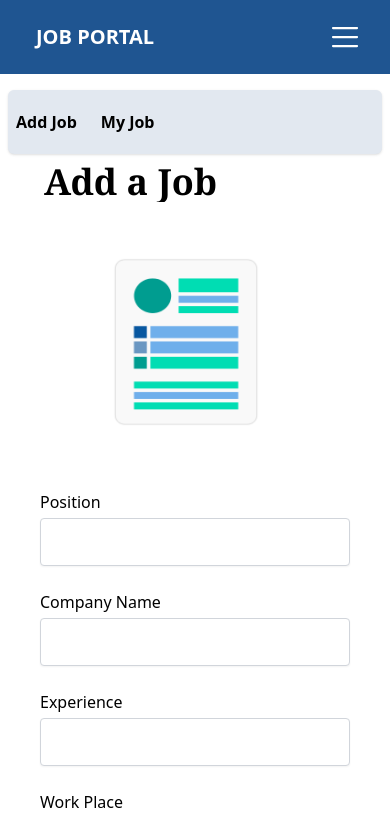
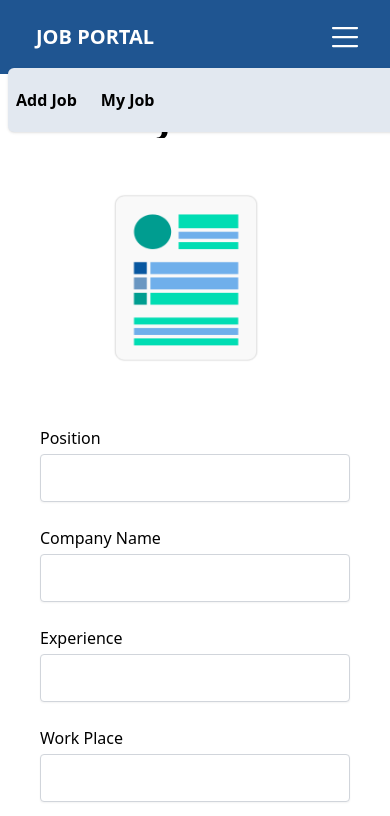
Before and after one commit to sarwar-asik/Job-portal-RTK, a React (Create React App) app: page /dashboard/addJob in a window 390 px wide. Shown: the top 816 px of the page. Built offline with nearby package versions, Linux system fonts and the light colour scheme; no server answers.

Commit message:
apply job

```diff
--- a/src/layout/dashboard/Dashboard.js
+++ b/src/layout/dashboard/Dashboard.js
@@ -4,8 +4,9 @@ import { Link, Outlet, useNavigate } from "react-router-dom";
 const Dashboard = () => {
   const navigate = useNavigate();
   return (
-    <div className="block lg:flex justify-between gap-5 mb-5 mt-4 px-2">
-      <section className="text-[16px] flex lg:flex-col gap-2 font-bold lg:w-[15%] bg-slate-200 shadow lg:min-h-[500px] py-3 rounded-md">
+    <div className="block lg:flex justify-between gap-5 mb-5 mt-4 px-2 relative">
+      <section className="text-[16px] flex lg:flex-col gap-2 font-bold lg:w-[15%] bg-slate-200 shadow lg:min-h-[500px] py-3 rounded-md fixed z-40
+      top-[68px] lg:static w-full">
         <Link
           to="/dashboard/addJob"
           className="hover:bg-slate-100 hover:shadow-xl rounded-md p-2 "
--- a/src/pages/employer/MyJobs.js
+++ b/src/pages/employer/MyJobs.js
@@ -2,11 +2,12 @@ import React, { useEffect } from "react";
 import { useGetJobsQuery, useJobByIdQuery } from "../../features/job/jobApi";
 import useGetData from "../../hooks/useGetData";
 import Swal from "sweetalert2";
+import mainApi from "../../shared/mainApi";
 
 const MyJobs = () => {
   // const data = useGetJobsQuery();
 
-  const [data] = useGetData("http://localhost:30002/api/v1/jobs");
+  const [data] = useGetData(`${mainApi}/api/v1/jobs`);
 
   // console.log(useJobByIdQuery("642bffc4680853685230b6a4"), "from id");
 
@@ -18,11 +19,15 @@ const MyJobs = () => {
 
   console.table("from useGetQuery", data, "my jobs");
   const applyJobs = (data) => {
-    Swal.fire(` Updating ${data}`);
+    Swal.fire(` Applying ${data}`);
   };
 
+  if(data.length<1){
+   return <h1 className="text-2xl text-center  mt-16 lg:mt-0  font-semibold">Loading Job .........</h1>
+  }
+
   return (
-    <div className="relative">
+    <div className="relative mt-16 lg:mt-0">
       <h2 className="text-3xl font-bold font-serif  my-3 text-center">
         Your Job {data.length}
       </h2>
```
